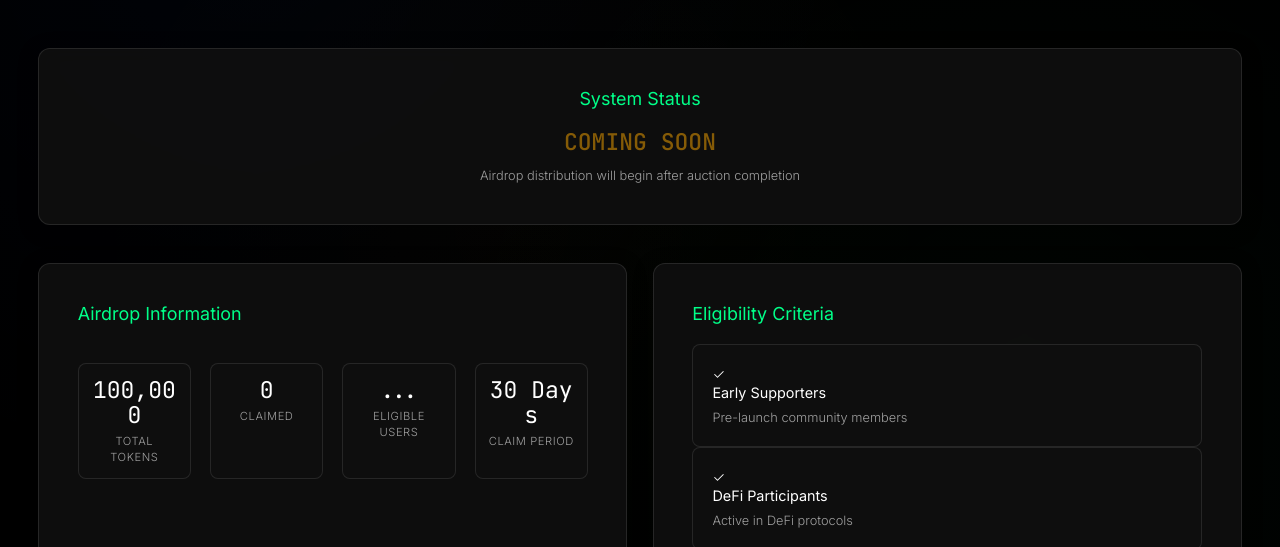
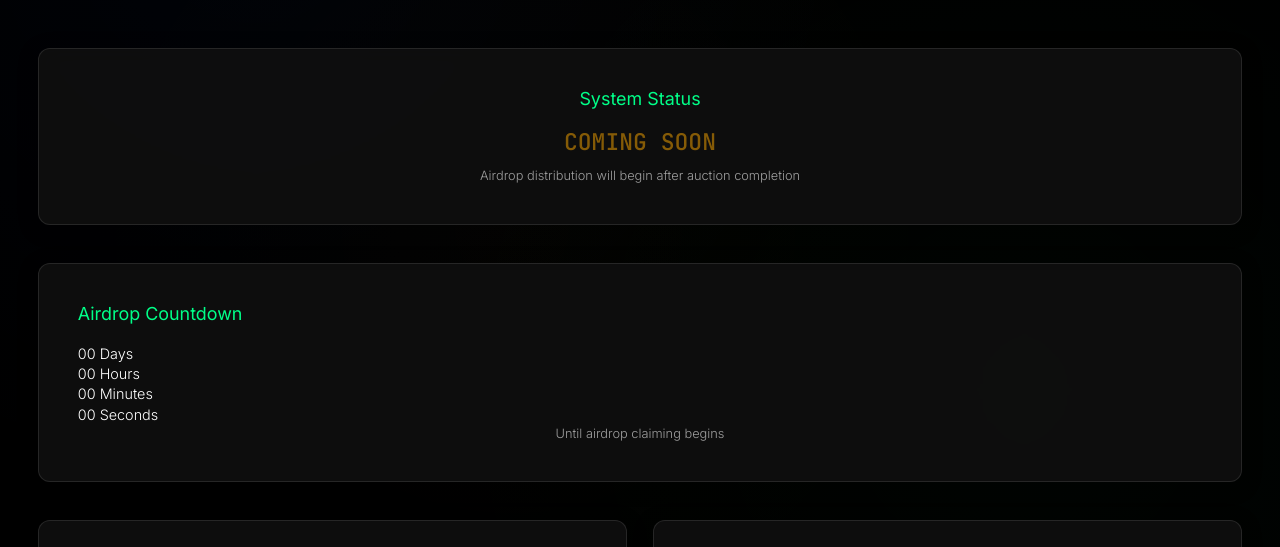
Before and after one commit to Artifact-Virtual/arcx_token, a website: page airdrop_interface.html in a window 1280 px wide. Shown: the part 250-797 px from the top of the page. Drawn offline with Linux system fonts and the light colour scheme.

Commit message:
feat: Add countdown timer for airdrop claiming to enhance user experience

```diff
--- a/airdrop_interface.html
+++ b/airdrop_interface.html
@@ -42,6 +42,30 @@
                 <div class="card-title">System Status</div>
                 <div id="systemStatus" class="status-value status-loading">LOADING...</div>
                 <div id="systemMessage" class="text-small">Initializing eligibility checker...</div>
+            </div>
+
+            <!-- Airdrop Timer -->
+            <div class="card timer-card mb-xl">
+                <div class="card-title">Airdrop Countdown</div>
+                <div id="countdownTimer" class="countdown-display">
+                    <div class="countdown-unit">
+                        <span id="days" class="countdown-number">00</span>
+                        <span class="countdown-label">Days</span>
+                    </div>
+                    <div class="countdown-unit">
+                        <span id="hours" class="countdown-number">00</span>
+                        <span class="countdown-label">Hours</span>
+                    </div>
+                    <div class="countdown-unit">
+                        <span id="minutes" class="countdown-number">00</span>
+                        <span class="countdown-label">Minutes</span>
+                    </div>
+                    <div class="countdown-unit">
+                        <span id="seconds" class="countdown-number">00</span>
+                        <span class="countdown-label">Seconds</span>
+                    </div>
+                </div>
+                <div id="timerMessage" class="text-small text-center">Until airdrop claiming begins</div>
             </div>
 
             <!-- Main Grid -->
```
